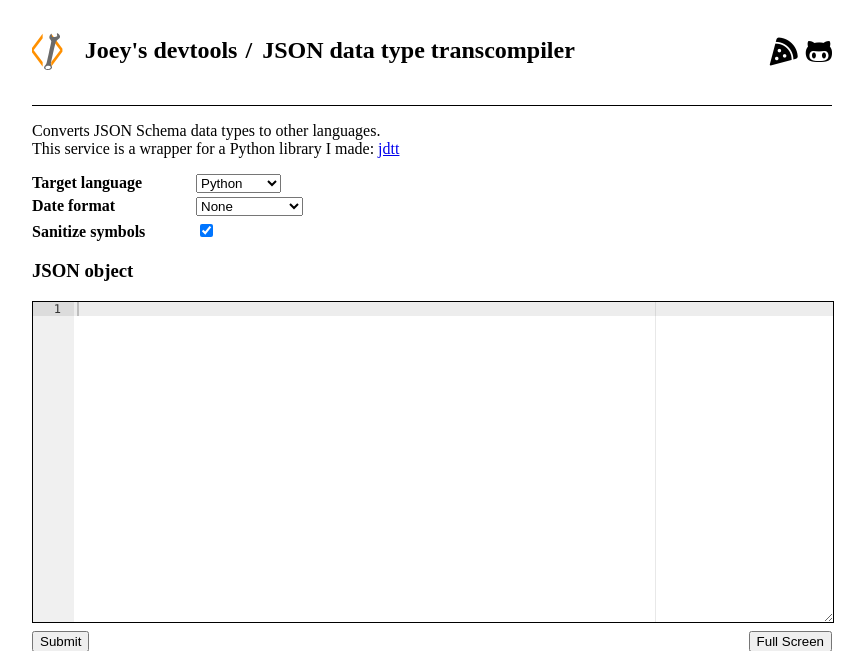
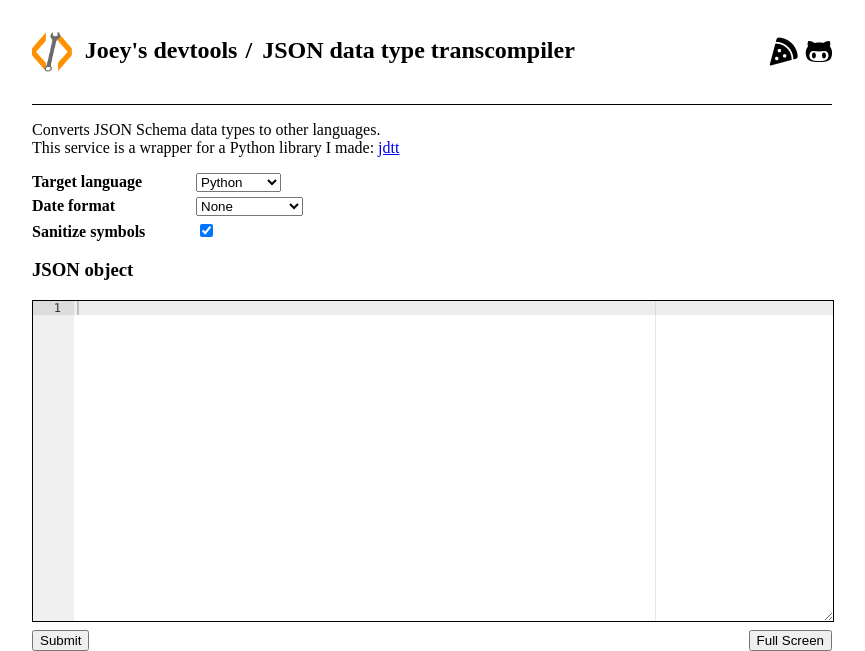
Before and after one commit to joeyshi12/devtools, a Flask app: page /jdtt/ in a window 1280 px wide. Shown: the top 651 px of the page, without its empty margins (208-1073 px from the left). Run offline with Flask 3, Linux system fonts and the light colour scheme.

Commit message:
fix icon

```diff
--- a/app/templates/base.html
+++ b/app/templates/base.html
@@ -9,13 +9,13 @@
     <link rel="stylesheet" href="/static/css/common.css"/>
     {% block styles %}
     {% endblock %}
-    <link rel="icon" href="/static/favicon.svg" type="image/svg+xml" />
+    <link rel="icon" href="/static/favicon.png" type="image/png" />
 </head>
 <body>
     <nav>
         <ul class="breadcrumbs">
             {% block breadcrumbs %}
-            <li><a href="/"><img src="/static/favicon.svg" />Joey's devtools</a></li>
+            <li><a href="/"><img src="/static/favicon.png" />Joey's devtools</a></li>
             {% endblock %}
         </ul>
         <div>
--- a/app/templates/csv_vis.html
+++ b/app/templates/csv_vis.html
@@ -5,7 +5,7 @@
 {% endblock %}
 
 {% block breadcrumbs %}
-    <li><a href="/"><img src="/static/favicon.svg" />Joey's devtools</a></li>
+    <li><a href="/"><img src="/static/favicon.png" />Joey's devtools</a></li>
     <li>CSV visualizer</li>
 {% endblock %}
 
--- a/app/templates/jdtt.html
+++ b/app/templates/jdtt.html
@@ -5,7 +5,7 @@
 {% endblock %}
 
 {% block breadcrumbs %}
-    <li><a href="/"><img src="/static/favicon.svg" />Joey's devtools</a></li>
+    <li><a href="/"><img src="/static/favicon.png" />Joey's devtools</a></li>
     <li>JSON data type transcompiler</li>
 {% endblock %}
 
```
Also changed, not shown: app/static/favicon.png (added), app/static/favicon.svg (deleted).
